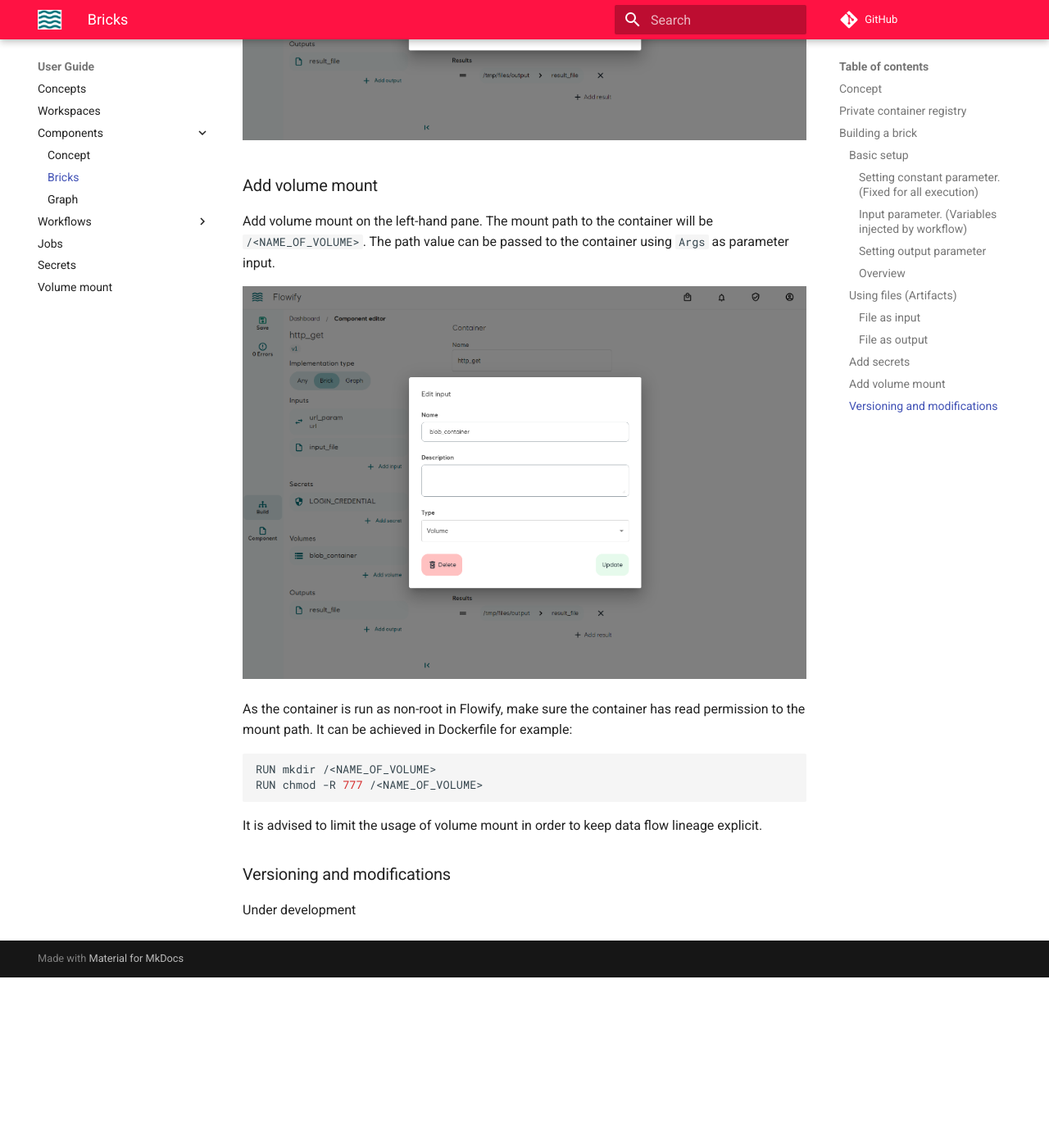
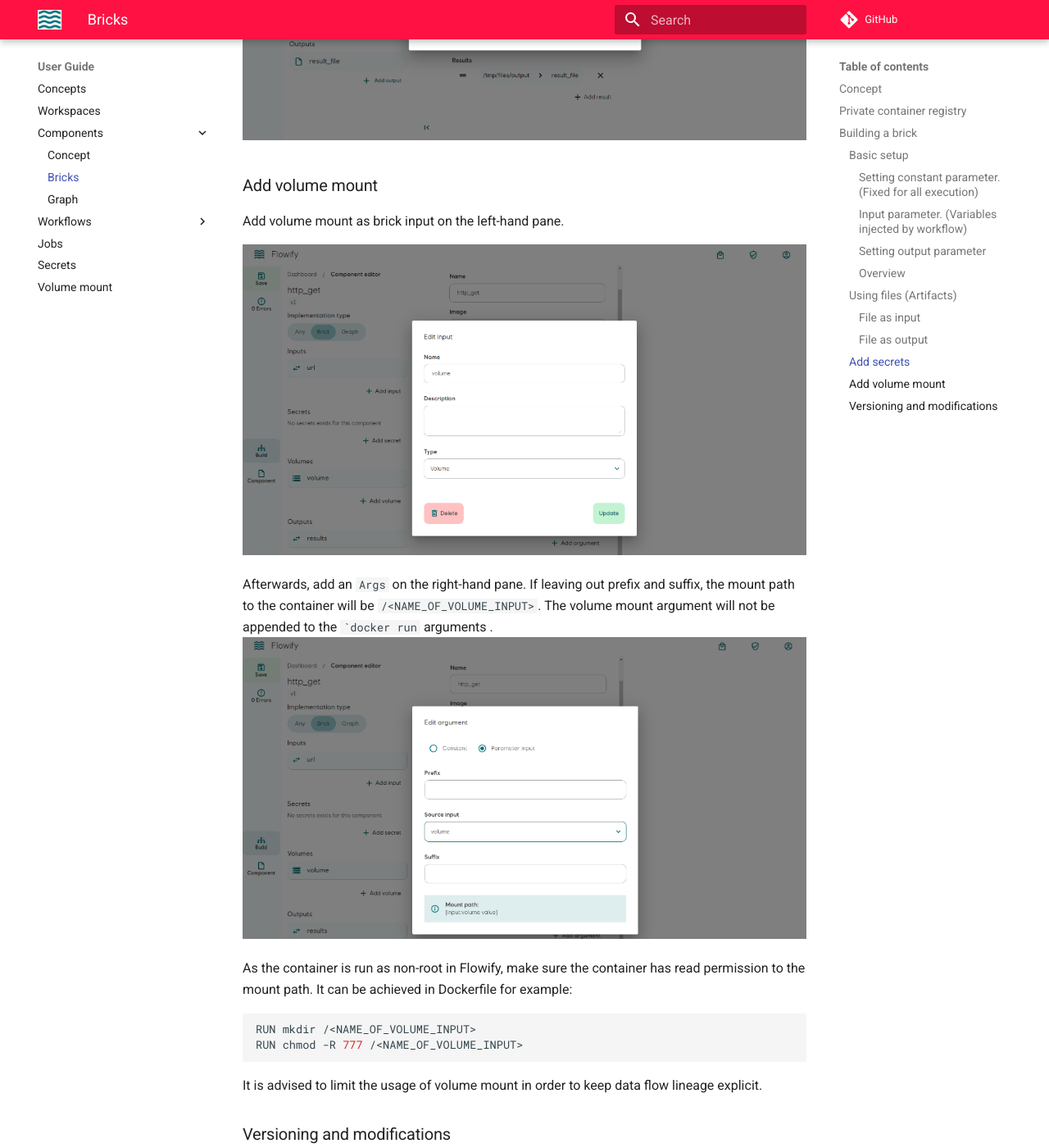
Before and after one commit to equinor/flowify-documentation, an MkDocs documentation site: the page built from docs/bricks.md, in a window 1280 px wide and 1400 px high, scrolled down 6363 px. Shown: the whole window at 82% size. Built offline with MkDocs 1.6.1 and Material for MkDocs 9.7.7, drawn with Linux system fonts in a browser that asks for light colours; comment, search, counter and statistics services are not loaded; before the commit the page ends 7555 px from its top, so only the background shows below that.

Commit message:
fix mount instruction

````diff
--- a/docs/bricks.md
+++ b/docs/bricks.md
@@ -79,15 +79,19 @@
 ![Add secret](./assets/bricks/secret.PNG)
 
 ### Add volume mount
-Add volume mount on the left-hand pane. The mount path to the container will be `/<NAME_OF_VOLUME>`. The path value can be passed to the container using `Args` as parameter input.
+Add volume mount as brick input on the left-hand pane.
 
-![Add mount](./assets/bricks/mount.PNG)
+![Add mount](./assets/bricks/mount_input.PNG)
+
+Afterwards, add an `Args` on the right-hand pane. If leaving out prefix and suffix, the mount path to the container will be `/<NAME_OF_VOLUME_INPUT>`. The volume mount argument will not be appended to the ``docker run` arguments
+.
+![Add mount](./assets/bricks/mount_arg.PNG)
 
 As the container is run as non-root in Flowify, make sure the container has read permission to the mount path. It can be achieved in Dockerfile for example:
 
 ```bash
-RUN mkdir /<NAME_OF_VOLUME>
-RUN chmod -R 777 /<NAME_OF_VOLUME>
+RUN mkdir /<NAME_OF_VOLUME_INPUT>
+RUN chmod -R 777 /<NAME_OF_VOLUME_INPUT>
 ```
 
 It is advised to limit the usage of volume mount in order to keep data flow lineage explicit.
````
Also changed, not shown: docs/assets/bricks/mount.PNG (deleted), docs/assets/bricks/mount_arg.PNG (added), docs/assets/bricks/mount_input.PNG (added).
